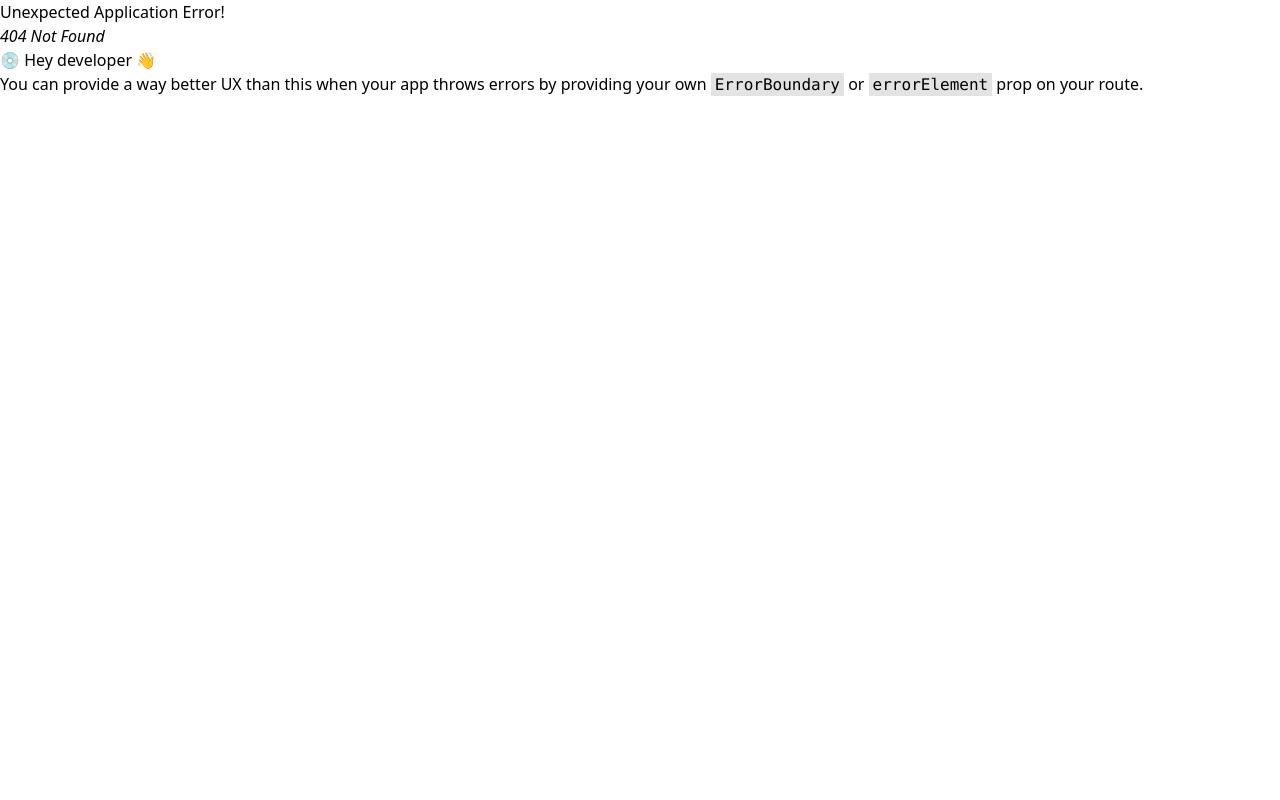
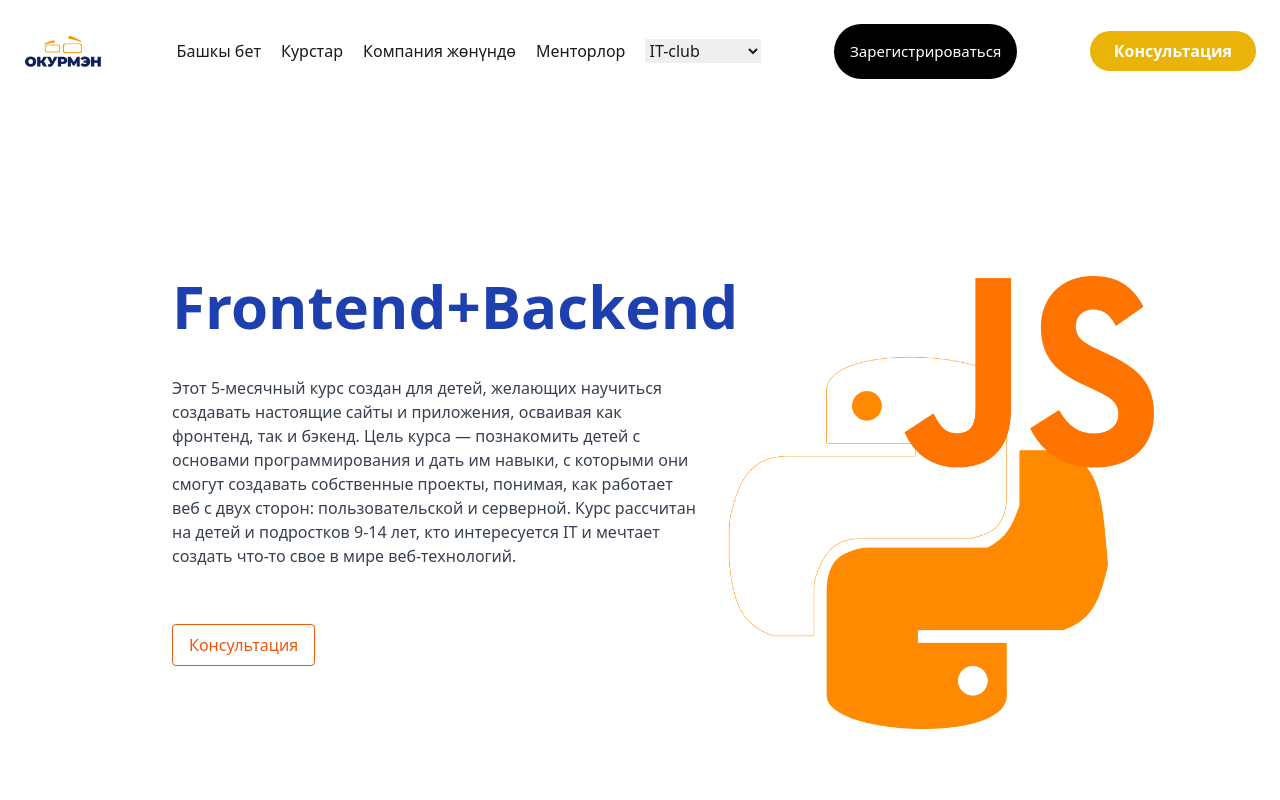
Before and after one commit to okurmenpro/okurmen-web, a React (Vite) app in the folder client/: page /frontendBackend in a window 1280 px wide. Before the commit this address had no page. Shown: the top 800 px of the page. Built offline with nearby package versions, Linux system fonts and the light colour scheme.

Commit message:
frontendBAckend

```diff
--- /dev/null
+++ b/client/src/components/frontendBackend/FrontendBackend.jsx
@@ -0,0 +1,42 @@
+//
+
+import React from "react";
+import pylogo from "../../../public/images/py.png";
+import jslogo from "../../../public/images/jsLogo.png";
+
+const FrontendBackend = () => {
+  return (
+    <div className="flex justify-center items-center min-h-screen  ">
+      <div className="bg-white  rounded-lg p-8 w-[1000px] flex items-start ">
+        <div className="flex-1 mr-8 w-[500px]">
+          <h2 className="text-6xl font-bold text-blue-800 mb-4">
+            Frontend+Backend
+          </h2>
+          <p className="text-gray-700 mb-6 font-medium text-l my-10">
+            Этот 5-месячный курс создан для детей, желающих научиться создавать
+            настоящие сайты и приложения, осваивая как фронтенд, так и бэкенд.
+            Цель курса — познакомить детей с основами программирования и дать им
+            навыки, с которыми они смогут создавать собственные проекты,
+            понимая, как работает веб с двух сторон: пользовательской и
+            серверной. Курс рассчитан на детей и подростков 9-14 лет, кто
+            интересуется IT и мечтает создать что-то свое в мире веб-технологий.
+          </p>
+          <button className="border border-orange-600 text-orange-600 py-2 px-4 rounded mt-8 ">
+            Консультация
+          </button>
+        </div>
+
+        <div className="flex-shrink-0 relative">
+          <img
+            src={jslogo}
+            alt="JavaScript Logo"
+            className="w-[250px] h-48 absolute top-0 left-44"
+          />
+          <img src={pylogo} alt="Python Logo" className="w-[380px] h mt-20" />
+        </div>
+      </div>
+    </div>
+  );
+};
+
+export default FrontendBackend;
--- /dev/null
+++ b/client/src/pages/backendFrontend/BackendFrontend.jsx
@@ -0,0 +1,12 @@
+import React from "react";
+import FrontendBackend from "../../components/frontendBackend/FrontendBackend";
+
+const BackendFrontend = () => {
+  return (
+    <div>
+      <FrontendBackend />
+    </div>
+  );
+};
+
+export default BackendFrontend;
--- a/client/src/routes/Routes.jsx
+++ b/client/src/routes/Routes.jsx
@@ -15,6 +15,7 @@ import ConfirmRegisterPage from "../pages/ConfirmRegisterPage/ConfirmRegisterPag
 import ManagerProfile from "../pages/managerProfilePage/ManagerProfile";
 import GroupPage from "../pages/groupPage/GroupPage";
 import StudentsPage from "../pages/studentsPage/StudetsPage";
+import BackendFrontend from "../pages/backendFrontend/BackendFrontend";
 
 const AppRoutes = () => {
   return createBrowserRouter(
@@ -30,6 +31,7 @@ const AppRoutes = () => {
           <Route path="/students" element={<StudentsPage />} />
           <Route path="/manager-profile" element={<ManagerProfile />} />
           <Route path="/group/:id" element={<GroupPage />} />
+          <Route path="/frontendBackend" element={<BackendFrontend />} />
         </Route>
         <Route path="/registration" element={<Register />} />
         <Route path="/register-confirm" element={<ConfirmRegisterPage />} />
```
Also changed, not shown: client/public/images/jsLogo.png (added), client/public/images/py.png (added).
